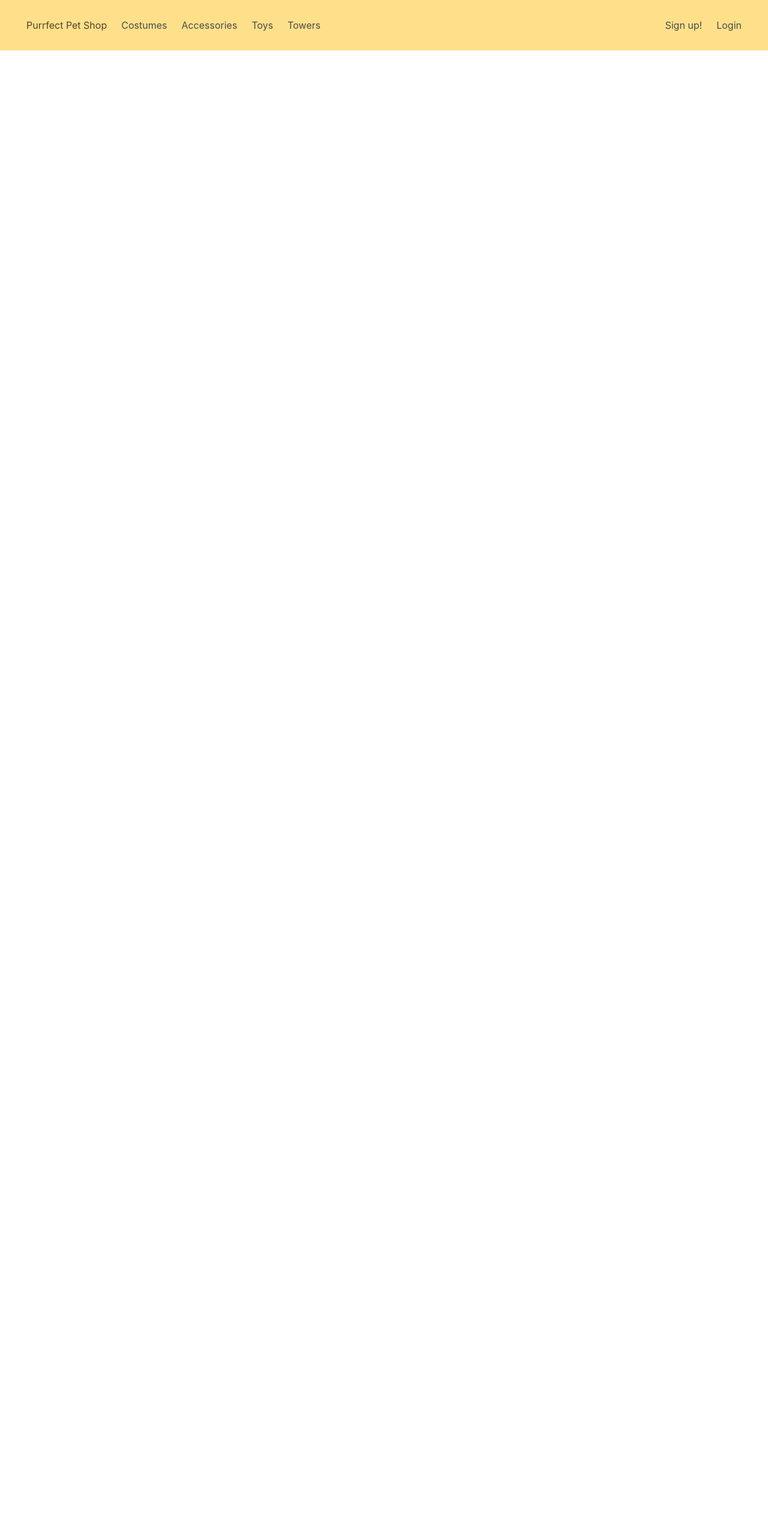
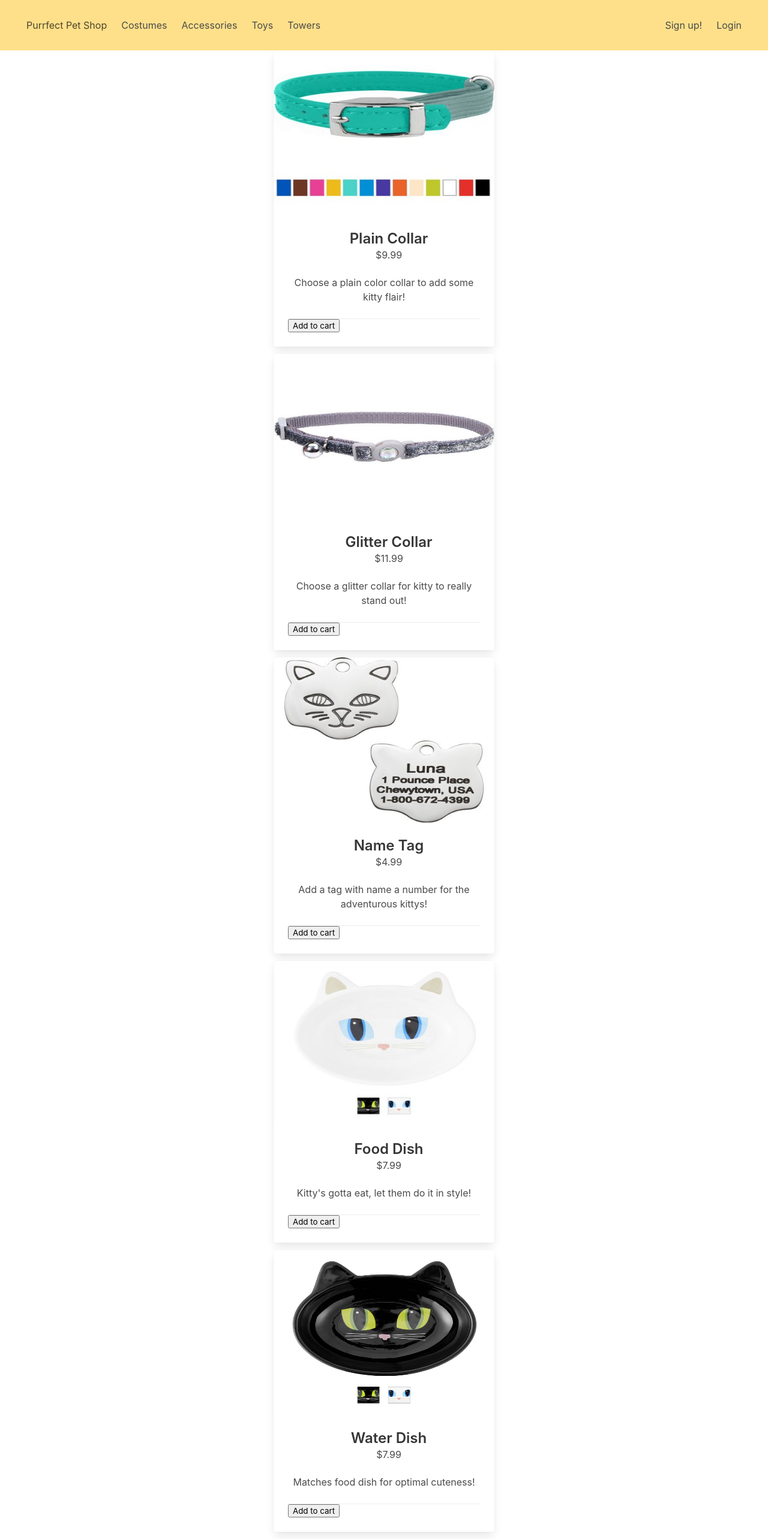
Before and after one commit to Callmeicanhelp/PurrfectPetShop, a React (Create React App) app in the folder purrfect-pet-shop/: page /accessories in a window 1280 px wide. Shown: the whole page at 60% size. Before the commit the page ends 800 px from the top, so only its background shows below. Built offline with nearby package versions, Linux system fonts and the light colour scheme.

Commit message:
added cards to accessories page

```diff
--- a/purrfect-pet-shop/src/pages/Accessories.js
+++ b/purrfect-pet-shop/src/pages/Accessories.js
@@ -1,5 +1,167 @@
 function Accessories() {
-  return <section></section>;
+  return (
+    <section>
+      <div class="container has-text-centered">
+        <div class="columns is-mobile is-centered">
+          <div class="column is-4">
+            <div class="card">
+              <div class="card-image">
+                <figure class="image is-4by3">
+                  <img
+                    src={require("../images/product-images/plain-collar.jpg")}
+                    alt="Laser toy"
+                  ></img>
+                </figure>
+              </div>
+              <div class="card-content">
+                <div class="media">
+                  <div class="media-left"></div>
+                  <div class="media-content">
+                    <p class="title is-4">Plain Collar</p>
+                    <p class="subtitle is-6">$9.99</p>
+                  </div>
+                </div>
+                <div class="content">
+                  Choose a plain color collar to add some kitty flair!
+                </div>
+                <div class="card-footer">
+                  <button>Add to cart</button>
+                </div>
+              </div>
+            </div>
+          </div>
+        </div>
+      </div>
+
+      <div class="container has-text-centered">
+        <div class="columns is-mobile is-centered">
+          <div class="column is-4">
+            <div class="card">
+              <div class="card-image">
+                <figure class="image is-4by3">
+                  <img
+                    src={require("../images/product-images/glitter-collar.jpg")}
+                    alt="Mouse toy"
+                  ></img>
+                </figure>
+              </div>
+              <div class="card-content">
+                <div class="media">
+                  <div class="media-left"></div>
+                  <div class="media-content">
+                    <p class="title is-4">Glitter Collar</p>
+                    <p class="subtitle is-6">$11.99</p>
+                  </div>
+                </div>
+                <div class="content">
+                  Choose a glitter collar for kitty to really stand out!
+                </div>
+                <div class="card-footer">
+                  <button>Add to cart</button>
+                </div>
+              </div>
+            </div>
+          </div>
+        </div>
+      </div>
+
+      <div class="container has-text-centered">
+        <div class="columns is-mobile is-centered">
+          <div class="column is-4">
+            <div class="card">
+              <div class="card-image">
+                <figure class="image is-4by3">
+                  <img
+                    src={require("../images/product-images/nametag.jpg")}
+                    alt="Laser toy"
+                  ></img>
+                </figure>
+              </div>
+              <div class="card-content">
+                <div class="media">
+                  <div class="media-left"></div>
+                  <div class="media-content">
+                    <p class="title is-4">Name Tag</p>
+                    <p class="subtitle is-6">$4.99</p>
+                  </div>
+                </div>
+                <div class="content">
+                  Add a tag with name a number for the adventurous kittys!
+                </div>
+                <footer class="card-footer">
+                  <button>Add to cart</button>
+                </footer>
+              </div>
+            </div>
+          </div>
+        </div>
+      </div>
+
+      <div class="container has-text-centered">
+        <div class="columns is-mobile is-centered">
+          <div class="column is-4">
+            <div class="card">
+              <div class="card-image">
+                <figure class="image is-4by3">
+                  <img
+                    src={require("../images/product-images/food-dish.jpg")}
+                    alt="Laser toy"
+                  ></img>
+                </figure>
+              </div>
+              <div class="card-content">
+                <div class="media">
+                  <div class="media-left"></div>
+                  <div class="media-content">
+                    <p class="title is-4">Food Dish</p>
+                    <p class="subtitle is-6">$7.99</p>
+                  </div>
+                </div>
+                <div class="content">
+                  Kitty's gotta eat, let them do it in style!
+                </div>
+                <footer class="card-footer">
+                  <button>Add to cart</button>
+                </footer>
+              </div>
+            </div>
+          </div>
+        </div>
+      </div>
+
+      <div class="container has-text-centered">
+        <div class="columns is-mobile is-centered">
+          <div class="column is-4">
+            <div class="card">
+              <div class="card-image">
+                <figure class="image is-4by3">
+                  <img
+                    src={require("../images/product-images/water-dish.jpg")}
+                    alt="Laser toy"
+                  ></img>
+                </figure>
+              </div>
+              <div class="card-content">
+                <div class="media">
+                  <div class="media-left"></div>
+                  <div class="media-content">
+                    <p class="title is-4">Water Dish</p>
+                    <p class="subtitle is-6">$7.99</p>
+                  </div>
+                </div>
+                <div class="content">
+                  Matches food dish for optimal cuteness!
+                </div>
+                <footer class="card-footer">
+                  <button>Add to cart</button>
+                </footer>
+              </div>
+            </div>
+          </div>
+        </div>
+      </div>
+    </section>
+  );
 }
 
 export default Accessories;
```
